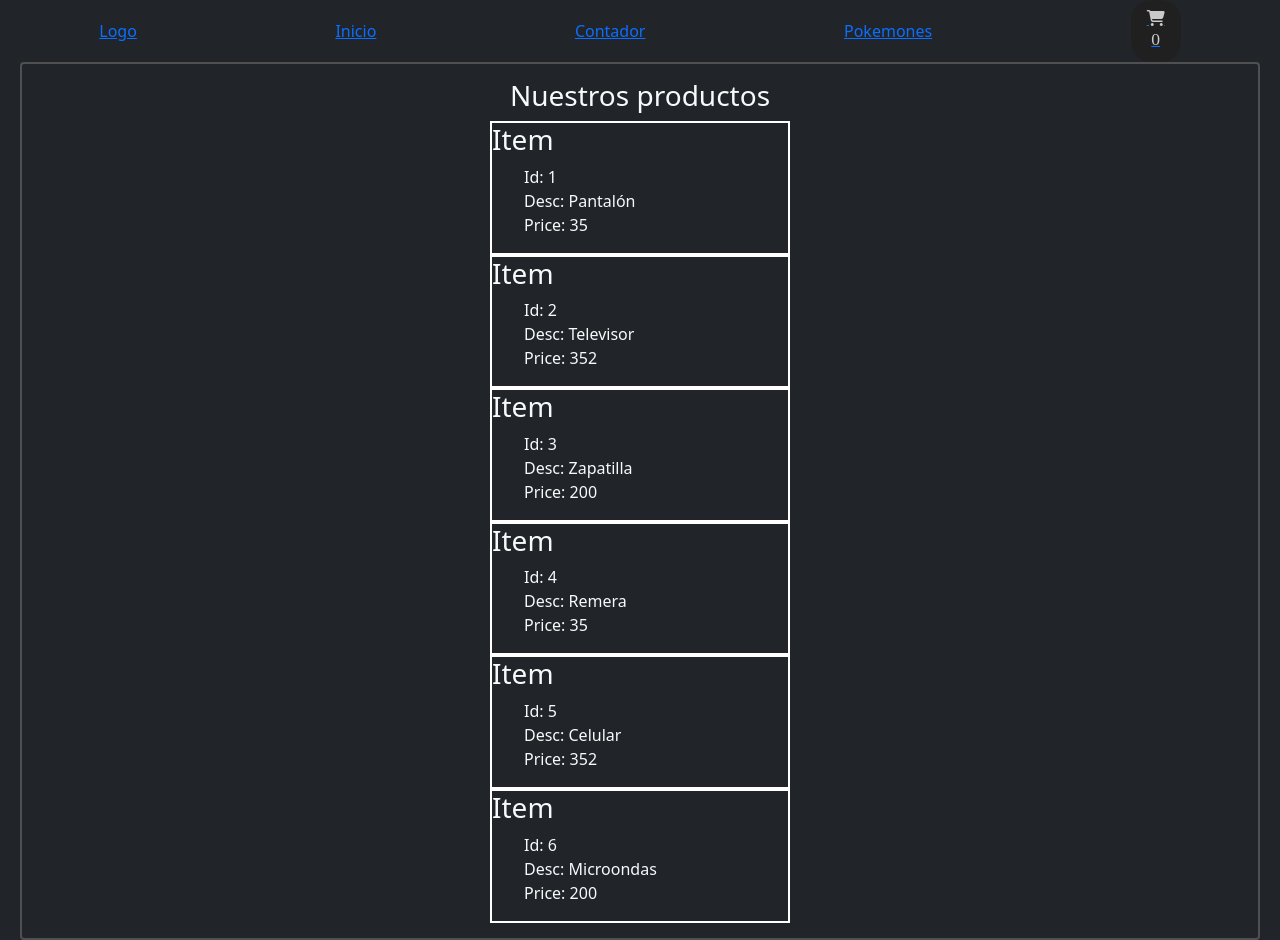
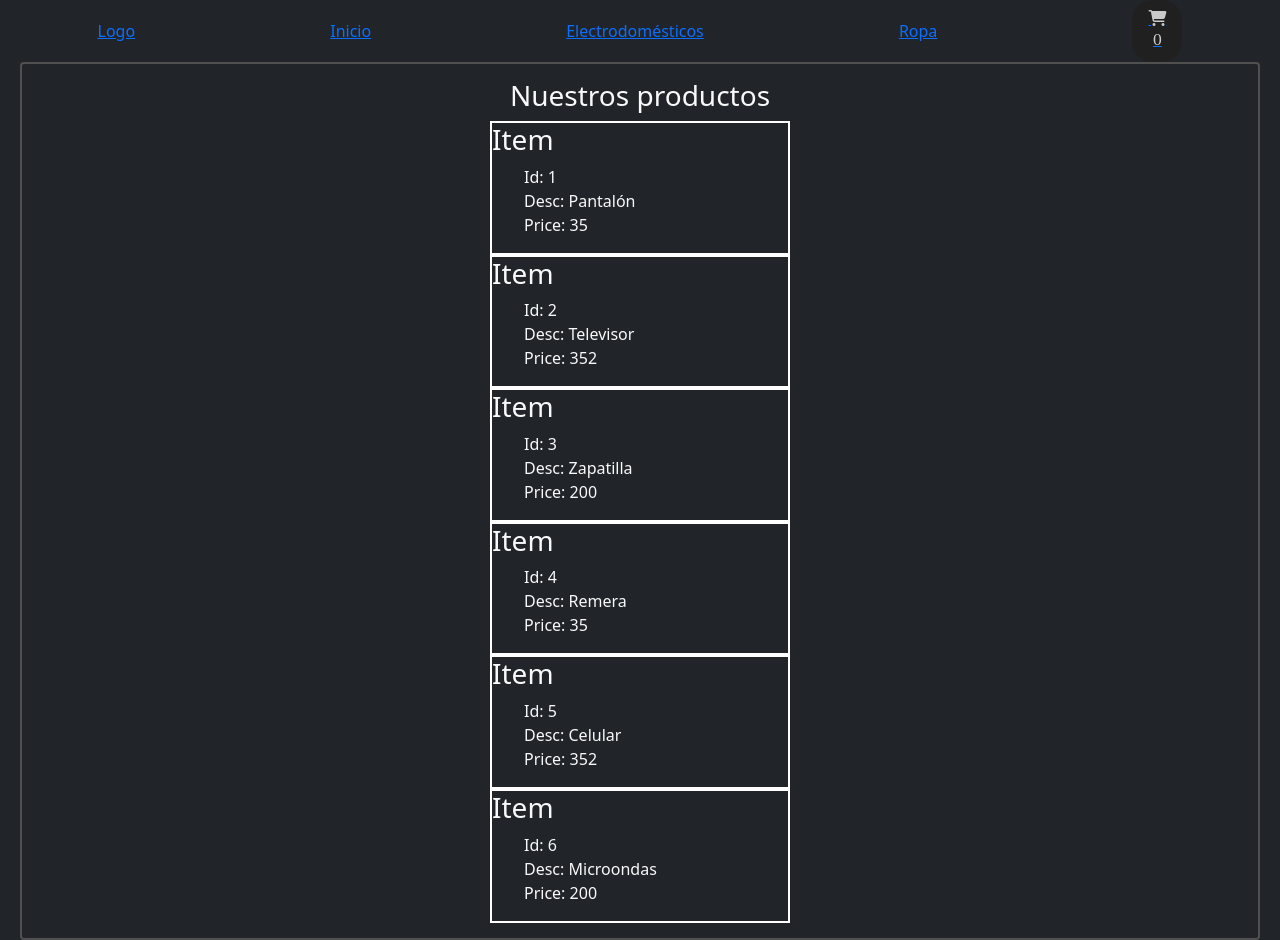
Before and after one commit to kildegaard/coderhouse-reactjs, a React (Create React App) app in the folder react-coderhouse/: page / in a window 1280 px wide. Built offline with nearby package versions, Linux system fonts and the light colour scheme.

Commit message:
acomodé cosas

```diff
--- a/react-coderhouse/src/App.js
+++ b/react-coderhouse/src/App.js
@@ -11,9 +11,6 @@ import {
 } from "react-router-dom";
 
 function App() {
-
-  const greeting1 = 'Welcome to the first version of React Js Course!';
-  const greeting2 = 'Bienvenido a la primera versión del curso de React Js!';
 
   return (
 
--- a/react-coderhouse/src/components/NavBar/NavBar.jsx
+++ b/react-coderhouse/src/components/NavBar/NavBar.jsx
@@ -8,8 +8,10 @@ export const NavBar = () => {
         <div className='menu'>
             <Link to='/'>Logo</Link>
             <Link to='/'>Inicio</Link>
-            <Link to='/counter'>Contador</Link>
-            <Link to='/pika'>Pokemones</Link>
+            <Link to='/productos/electrodomesticos'>Electrodomésticos</Link>
+            <Link to='/productos/ropa'>Ropa</Link>
+            {/* <Link to='/counter'>Contador</Link>
+            <Link to='/pika'>Pokemones</Link> */}
             <Link to='/cart'><CartWidget /></Link>
         </div>
     )
--- a/react-coderhouse/src/data/stock.js
+++ b/react-coderhouse/src/data/stock.js
@@ -11,7 +11,7 @@ export const stock = [
         description: 'Televisor',
         price: 352,
         image: 'https://picsum.photos/id/237/200/300',
-        category: 'electrodoméstico'
+        category: 'electrodomésticos'
     },
     {
         id: 3,
@@ -32,13 +32,13 @@ export const stock = [
         description: 'Celular',
         price: 352,
         image: 'https://picsum.photos/id/237/200/300?grayscale',
-        category: 'electrodoméstico'
+        category: 'electrodomésticos'
     },
     {
         id: 6,
         description: 'Microondas',
         price: 200,
         mage: 'https://picsum.photos/200/300?grayscale&blur',
-        category: 'electrodoméstico'
+        category: 'electrodomésticos'
     }
 ]
```
